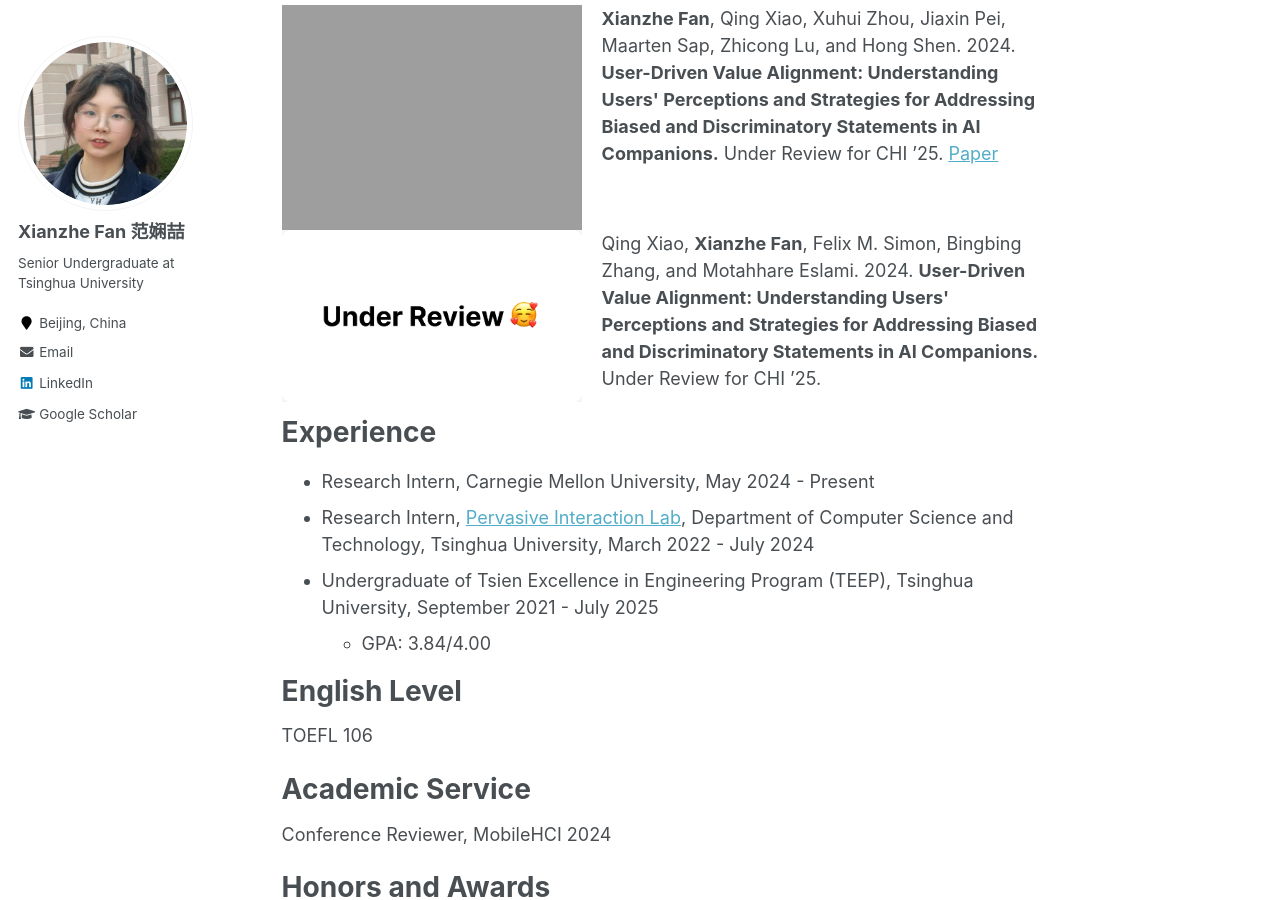
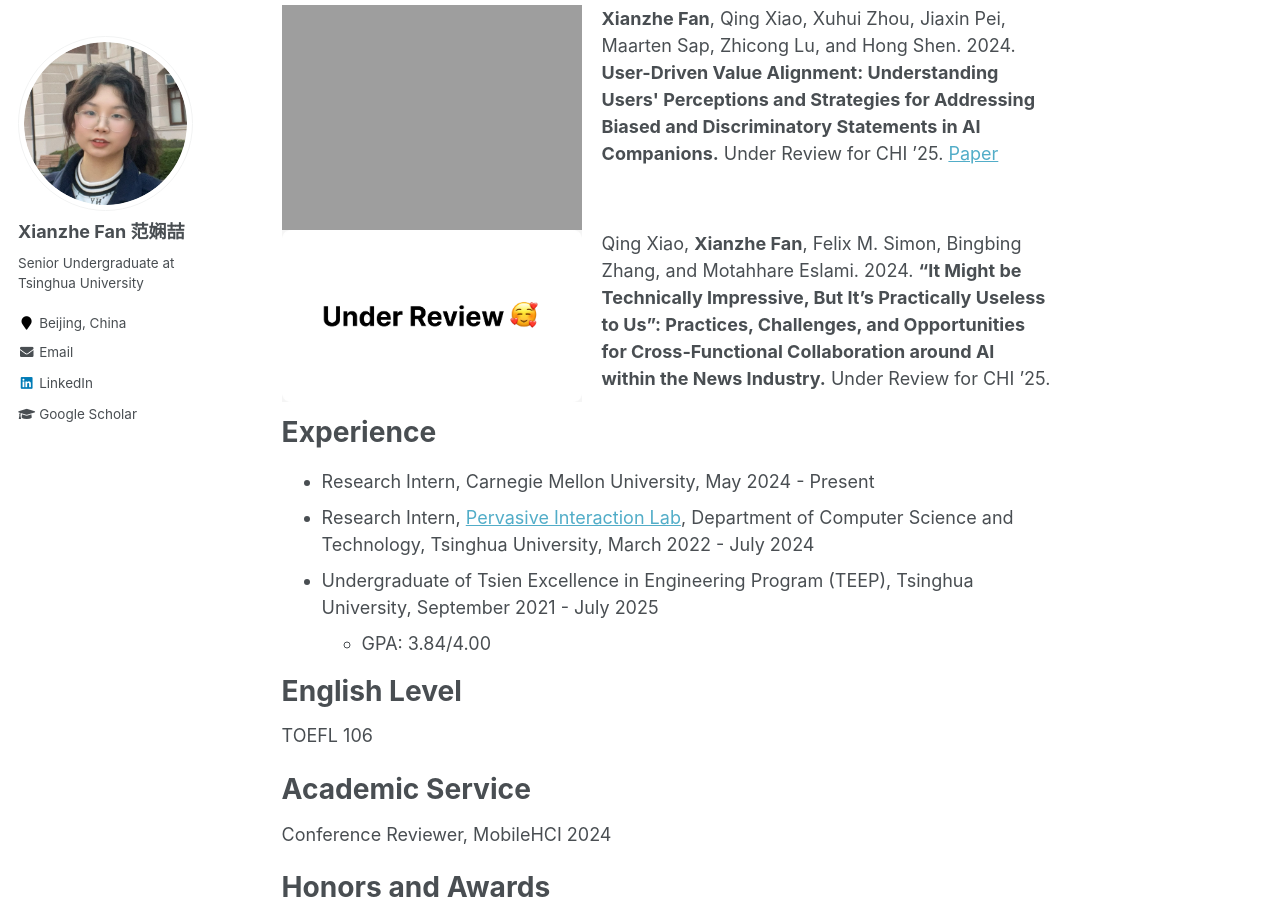
Before and after one commit to XianzheFan/XianzheFan.github.io, a Jekyll site: the page built from _pages/about.md, in a window 1280 px wide and 900 px high, scrolled down 1279 px. Built offline with Jekyll 4.4.1, drawn with Linux system fonts in a browser that asks for light colours.

Commit message:
Add files via upload

```diff
--- a/_pages/about.md
+++ b/_pages/about.md
@@ -47,7 +47,7 @@ Publications / Preprints
 <div style="display: flex; align-items: flex-start; margin-bottom: 0px;">
   <img src="https://xianzhefan.github.io/images/under_review.png" alt="paper image" style="width: 300px; margin-right: 20px; margin-top: 0px;">
   <div>
-    <p>Qing Xiao, <strong>Xianzhe Fan</strong>, Felix M. Simon, Bingbing Zhang, and Motahhare Eslami. 2024. <strong>User-Driven Value Alignment: Understanding Users' Perceptions and Strategies for Addressing Biased and Discriminatory Statements in AI Companions.</strong> Under Review for CHI ’25. </p>
+    <p>Qing Xiao, <strong>Xianzhe Fan</strong>, Felix M. Simon, Bingbing Zhang, and Motahhare Eslami. 2024. <strong>“It Might be Technically Impressive, But It’s Practically Useless to Us”:  Practices, Challenges, and Opportunities for Cross-Functional Collaboration around AI within the News Industry.</strong> Under Review for CHI ’25. </p>
   </div>
 </div>
 
```
